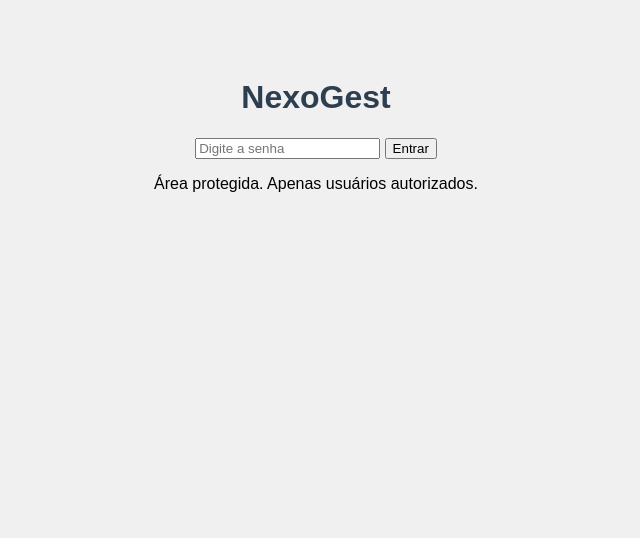
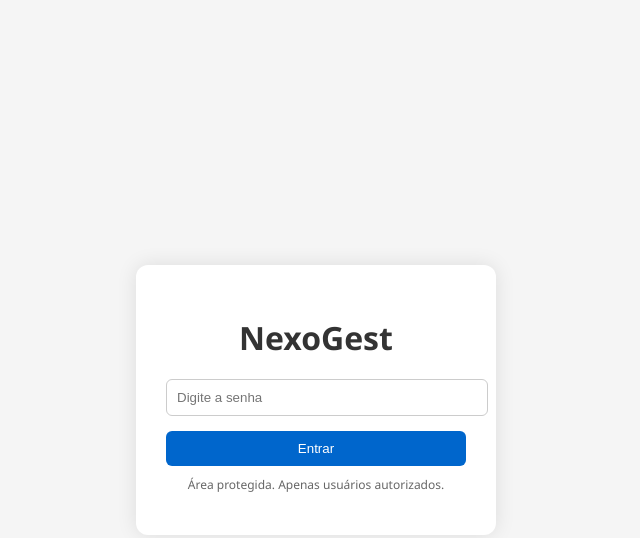
Before and after one commit to Pracadastro/NexoGest, a website: page views/login.html in a window 1280 px wide. Shown: the whole page, without its empty margins (324-964 px from the left). Drawn offline with Linux system fonts and the light colour scheme.

Commit message:
Update style.css

```diff
--- a/public/style.css
+++ b/public/style.css
@@ -1,11 +1,61 @@
-
 body {
-    font-family: Arial, sans-serif;
-    background-color: #f0f0f0;
-    text-align: center;
-    padding: 50px;
+  margin: 0;
+  font-family: 'Segoe UI', sans-serif;
+  background-color: #f5f5f5;
+  color: #333;
 }
 
-h1 {
-    color: #2c3e50;
+/* Login */
+.login-body {
+  display: flex;
+  justify-content: center;
+  align-items: center;
+  height: 100vh;
 }
+
+.login-container {
+  background: white;
+  padding: 30px;
+  border-radius: 12px;
+  box-shadow: 0 0 20px rgba(0,0,0,0.1);
+  width: 300px;
+  text-align: center;
+}
+
+.login-container .title {
+  margin-bottom: 20px;
+}
+
+.login-container input {
+  width: 100%;
+  padding: 10px;
+  margin-bottom: 15px;
+  border: 1px solid #ccc;
+  border-radius: 6px;
+}
+
+.login-container button {
+  width: 100%;
+  padding: 10px;
+  background-color: #0066cc;
+  color: white;
+  border: none;
+  border-radius: 6px;
+  cursor: pointer;
+}
+
+.login-container button:hover {
+  background-color: #0055aa;
+}
+
+.login-container .info {
+  margin-top: 10px;
+  font-size: 12px;
+  color: #666;
+}
+
+/* Painel */
+.painel-container {
+  padding: 40px;
+  text-align: center;
+}
```
